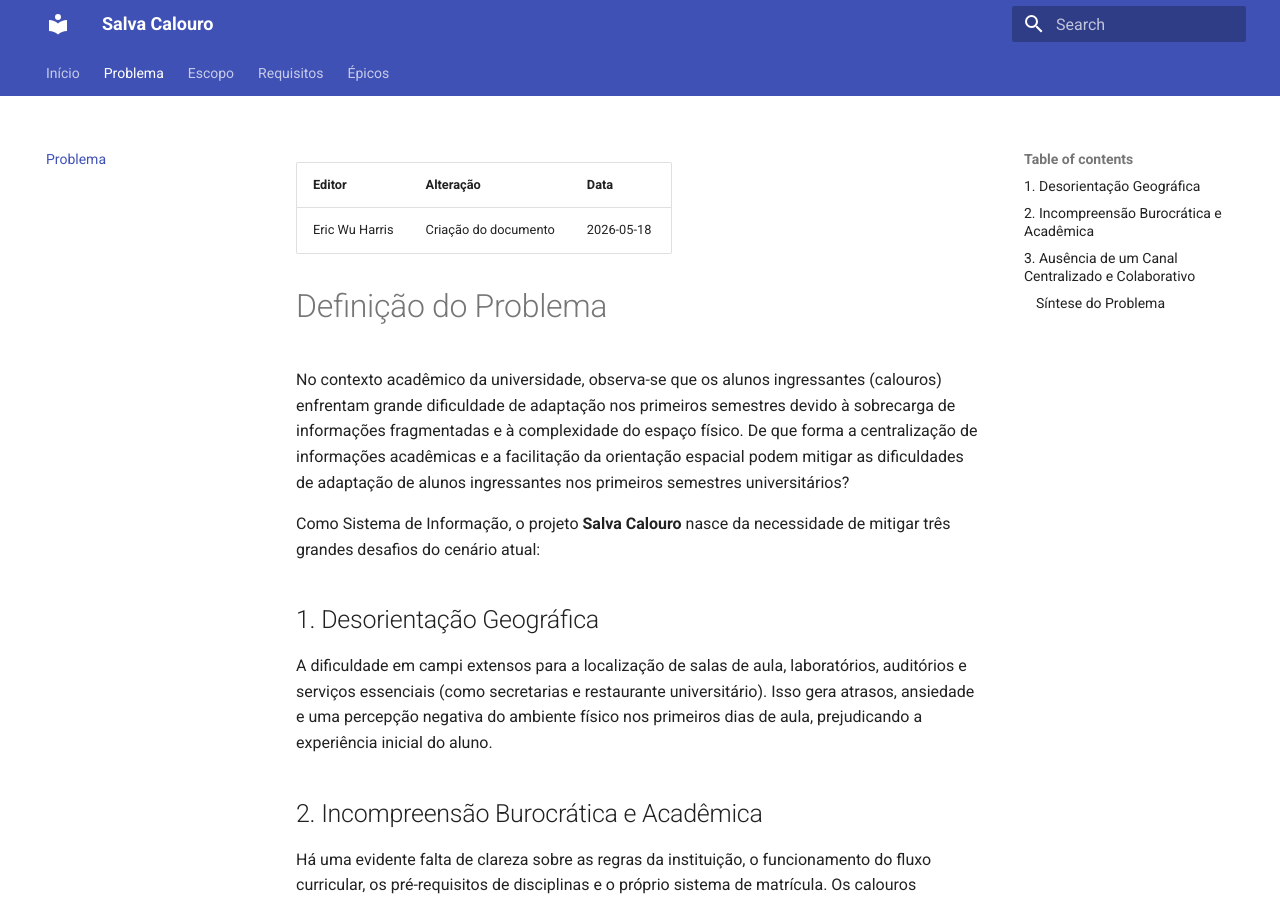
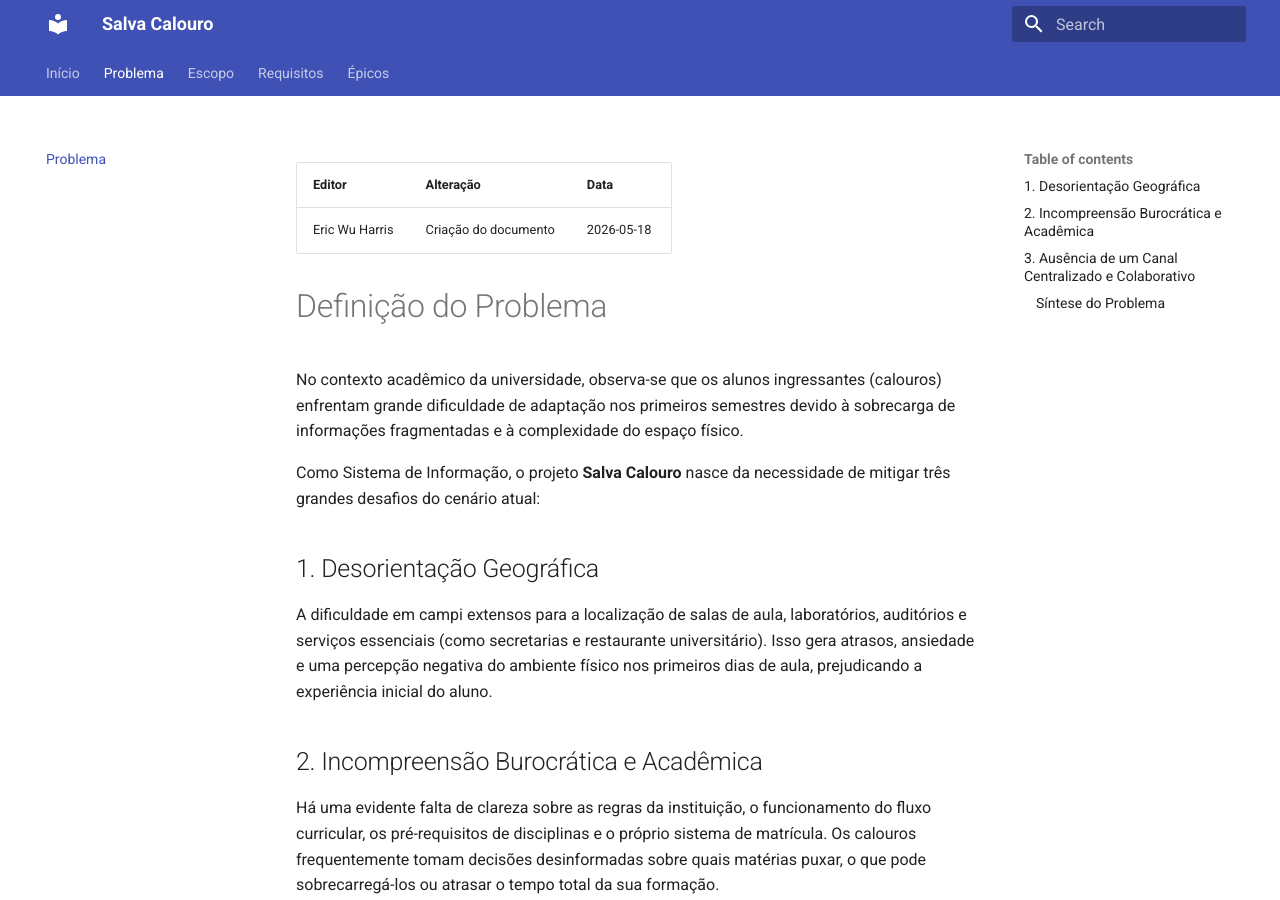
Before and after one commit to si-2026-1/salva-calouro, an MkDocs documentation site: the page built from docs/problema/problema.md, in a window 1280 px wide and 900 px high. Built offline with MkDocs 1.6.1 and Material for MkDocs 9.7.7, drawn with Linux system fonts in a browser that asks for light colours.

```diff
--- a/docs/problema/problema.md
+++ b/docs/problema/problema.md
@@ -6,7 +6,7 @@
 
 # Definição do Problema
 
-No contexto acadêmico da universidade, observa-se que os alunos ingressantes (calouros) enfrentam grande dificuldade de adaptação nos primeiros semestres devido à sobrecarga de informações fragmentadas e à complexidade do espaço físico. De que forma a centralização de informações acadêmicas e a facilitação da orientação espacial podem mitigar as dificuldades de adaptação de alunos ingressantes nos primeiros semestres universitários?
+No contexto acadêmico da universidade, observa-se que os alunos ingressantes (calouros) enfrentam grande dificuldade de adaptação nos primeiros semestres devido à sobrecarga de informações fragmentadas e à complexidade do espaço físico.
 
 Como Sistema de Informação, o projeto **Salva Calouro** nasce da necessidade de mitigar três grandes desafios do cenário atual:
 
```
